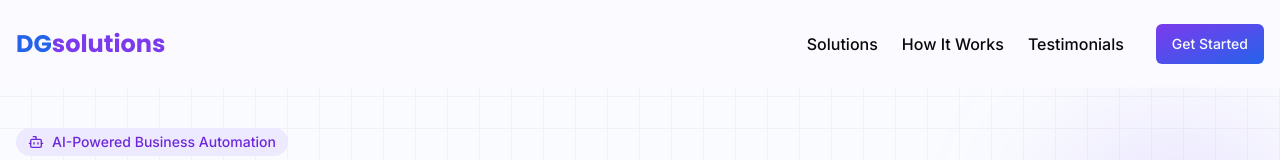
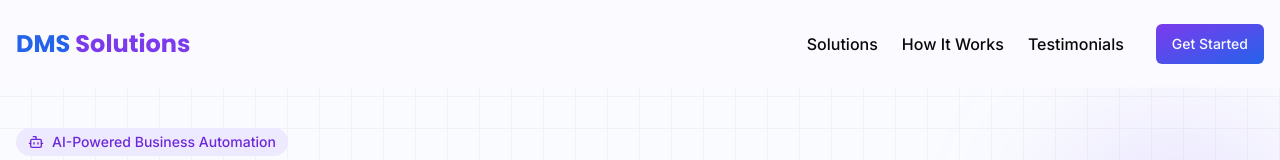
Before and after one commit to DhananjaiGovind1120/dg-lead-flow-forge, a React (Vite) app: page / in a window 1280 px wide. Shown: the top 160 px of the page. Built offline with nearby package versions, Linux system fonts and the light colour scheme.

Commit message:
chore: rebrand webapp to DMS Solutions everywhere

```diff
--- a/index.html
+++ b/index.html
@@ -4,12 +4,12 @@
   <head>
     <meta charset="UTF-8" />
     <meta name="viewport" content="width=device-width, initial-scale=1.0" />
-    <title>DGsolutions - AI Business Process Automation</title>
-    <meta name="description" content="AI-powered business process automation solutions for marketing, sales, HR, operations and more." />
-    <meta name="author" content="DGsolutions" />
+    <title>DMS Solutions</title>
+    <meta name="description" content="Automation for the modern age – powered by DMS Solutions." />
+    <meta name="author" content="DMS Solutions" />
 
-    <meta property="og:title" content="DGsolutions - AI Business Process Automation" />
-    <meta property="og:description" content="AI-powered business process automation solutions for marketing, sales, HR, operations and more." />
+    <meta property="og:title" content="DMS Solutions" />
+    <meta property="og:description" content="Automation for the modern age – powered by DMS Solutions." />
     <meta property="og:type" content="website" />
     <meta property="og:image" content="https://lovable.dev/opengraph-image-p98pqg.png" />
 
--- a/src/components/Footer.tsx
+++ b/src/components/Footer.tsx
@@ -18,11 +18,11 @@ const Footer = () => {
         <div className="grid grid-cols-1 md:grid-cols-2 lg:grid-cols-4 gap-10">
           <div>
             <div className="text-2xl font-display font-bold mb-5">
-              <span className="text-dgblue-500">DG</span>
-              <span className="text-brand-400">solutions</span>
+              <span className="text-dgblue-500">DMS</span>
+              <span className="text-brand-400"> Solutions</span>
             </div>
             <p className="text-slate-400 mb-6">
-              Transforming sales pipelines with AI-powered lead generation and qualification solutions.
+              Automation for the modern age – powered by DMS Solutions.
             </p>
             <div className="flex gap-4">
               <a href="#" className="text-slate-400 hover:text-white transition-colors">
--- a/src/components/Navbar.tsx
+++ b/src/components/Navbar.tsx
@@ -14,10 +14,7 @@ const Navbar = () => {
     <nav className="py-4 md:py-6 fixed w-full top-0 z-50 bg-background/80 backdrop-blur-md">
       <div className="container px-4 mx-auto flex justify-between items-center">
         <div className="flex items-center">
-          <a href="#" className="text-2xl font-display font-bold">
-            <span className="text-dgblue-600">DG</span>
-            <span className="text-brand-600">solutions</span>
-          </a>
+          <a href="#" className="text-2xl font-display font-bold"><span className="text-dgblue-600">DMS</span><span className="text-brand-600"> Solutions</span></a>
         </div>
 
         {/* Desktop navigation */}
```
Also changed, not shown: 1 other file (tests, documents, lock files or other folders).
